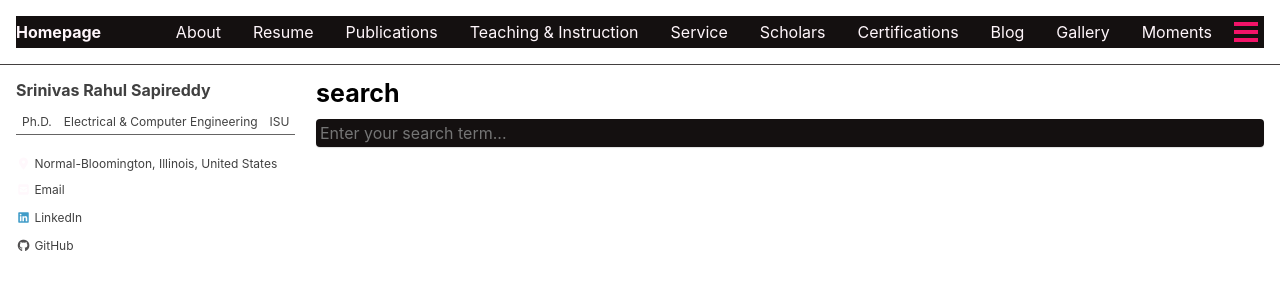
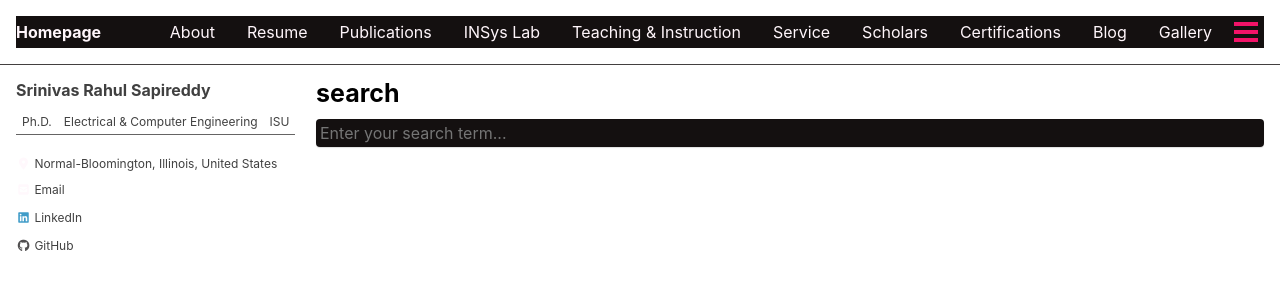
Before and after one commit to srsapireddy/srsapireddy.github.io, a Jekyll site: the page built from _pages/search.md, in a window 1280 px wide and 900 px high. Shown: the top 300 px of the window. Built offline with Jekyll 4.4.1, drawn with Linux system fonts in a browser that asks for light colours; cached includes are drawn as plain includes; nearby versions of some CDN libraries.

Commit message:
Update navigation.yml

```diff
--- a/_data/navigation.yml
+++ b/_data/navigation.yml
@@ -6,6 +6,8 @@ main:
     url: /resume/
   - title: "Publications"
     url: /publications/
+  - title: "INSys Lab"
+    url: /insys-lab/
   - title: "Teaching & Instruction"
     url: /teaching/
   - title: "Service"
```
